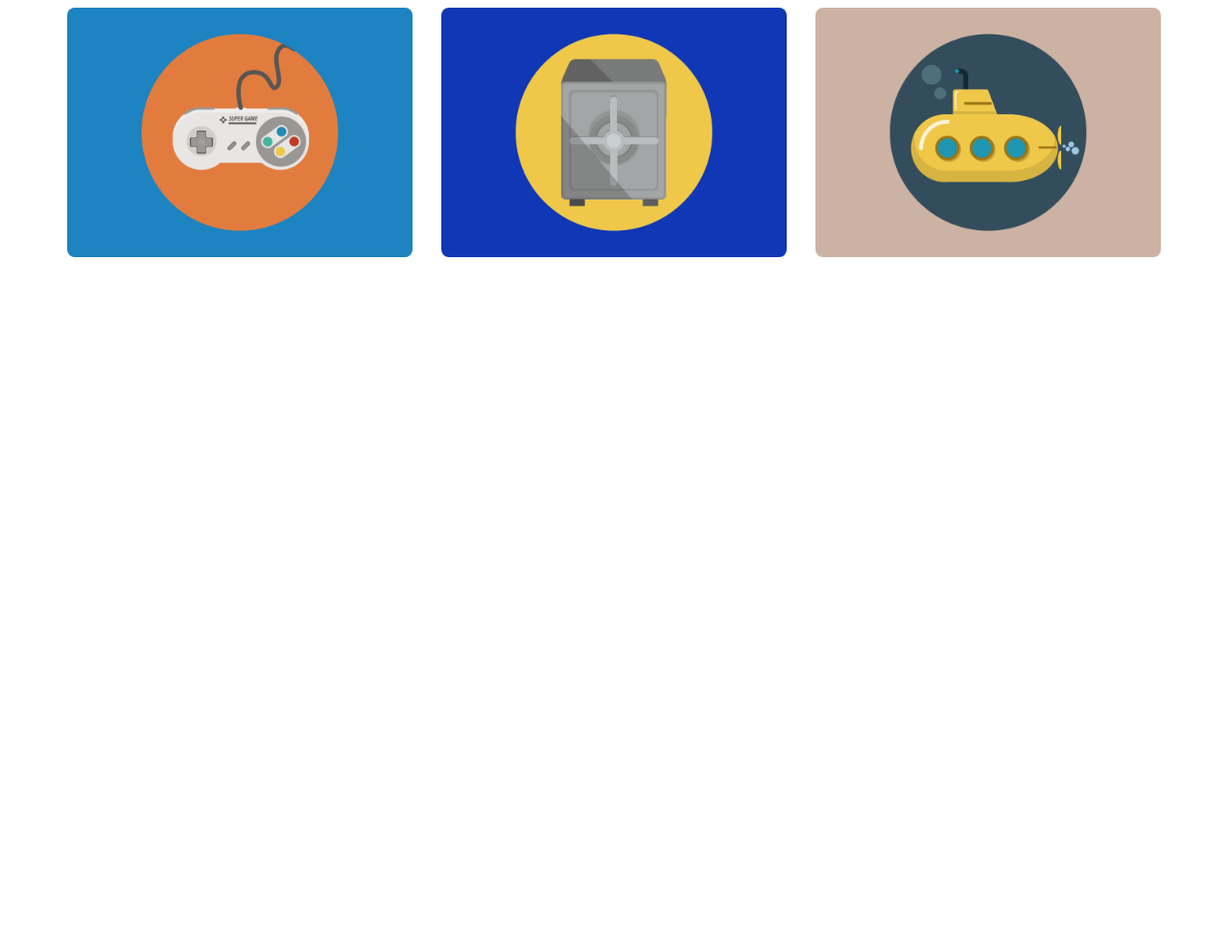
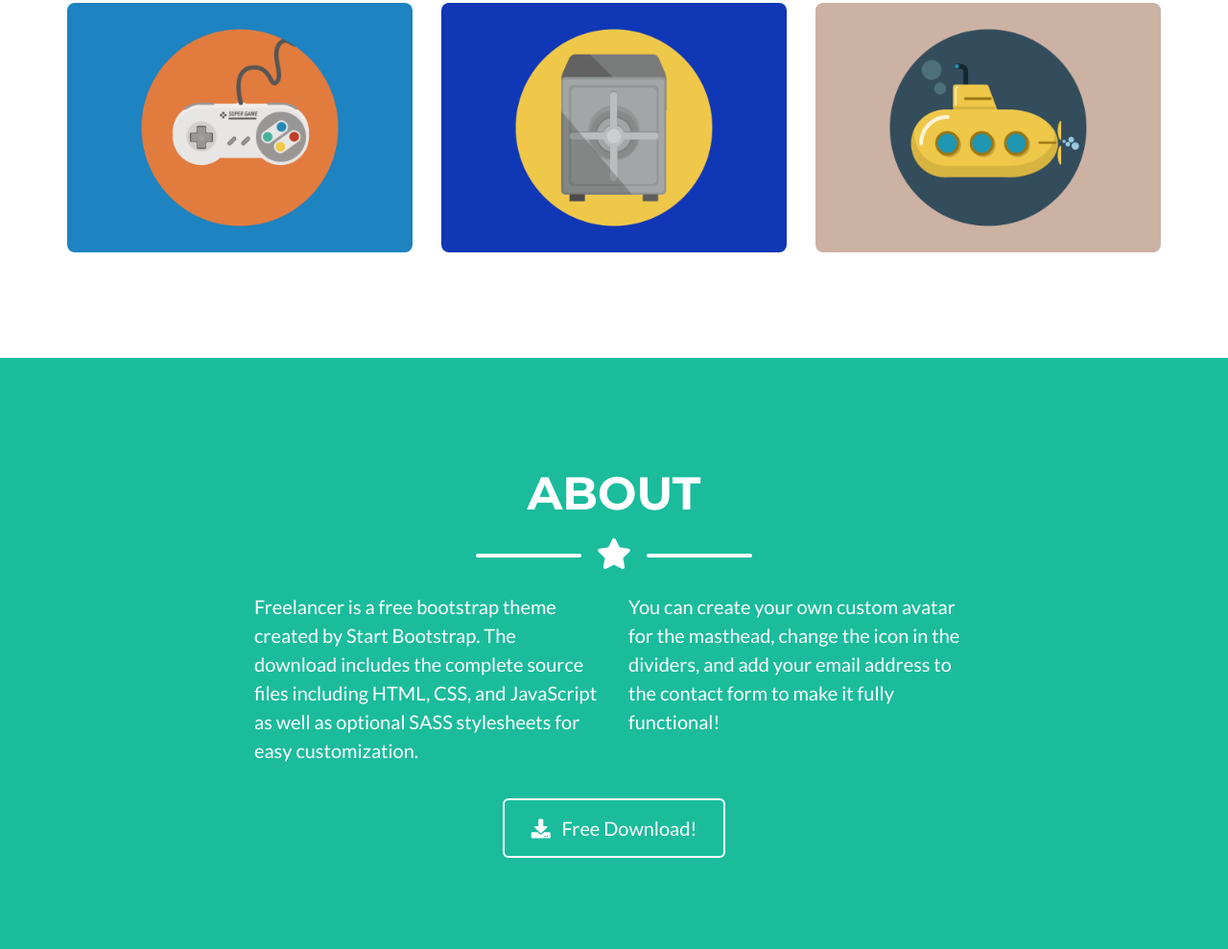
Before and after one commit to pep1994/html-css-bootstrap-freelancer, a plain HTML site: page index.html in a window 1280 px wide. Shown: the part 1358-2347 px from the top of the page at 96% size. Before the commit the page ends 1736 px from the top, so only its background shows below. Drawn offline with Linux system fonts and the light colour scheme.

Commit message:
section about

```diff
--- a/index.html
+++ b/index.html
@@ -8,6 +8,7 @@
     <link rel="stylesheet" href="lib/bootstrap/css/bootstrap-theme.min.css">
     <link rel="stylesheet" href="lib/bootstrap/js/bootstrap.min.js">
     <link href="https://fonts.googleapis.com/css?family=Montserrat:300,400,700&display=swap" rel="stylesheet">
+    <link href="https://fonts.googleapis.com/css?family=Lato:300,400&display=swap" rel="stylesheet">
     <link rel="stylesheet" href="lib/css/style.css">
     <title>Start Bootstrap</title>
   </head>
@@ -36,6 +37,7 @@
         </div>
       </nav>
     </header>
+    <!-- fine header -->
 
     <main>
 
@@ -119,6 +121,50 @@
           </div>
         </div>
       </section>
+      <!-- fine section cards -->
+
+      <!-- inizio section about -->
+      <section id="about">
+        <div class="container">
+          <div class="row">
+            <div class="col-lg-12">
+              <div class="title-about">
+                <h2>ABOUT</h2>
+                <div class="divisor">
+                  <span class="line-white"></span>
+                  <span class="star-white fas fa-star"></span>
+                  <span class="line-white"></span>
+                </div>
+              </div>
+            </div>
+            <div class="col-lg-4 col-lg-offset-2">
+              <div class="caption">
+                <p>
+                  Freelancer is a free bootstrap theme created by Start Bootstrap. The download includes the complete source files including HTML, CSS, and JavaScript as well as optional SASS stylesheets for easy customization.
+                </p>
+              </div>
+            </div>
+            <div class="col-lg-4">
+              <div class="caption">
+                <p>
+                  You can create your own custom avatar for the masthead, change the icon in the dividers, and add your email address to the contact form to make it fully functional!
+                </p>
+              </div>
+            </div>
+            <div class="col-lg-12">
+              <div class="button-container">
+                <button type="button" class="btn btn-lg download">
+                  <i class="fas fa-download"></i>
+                  Free Download!
+                </button>
+              </div>
+            </div>
+          </div>
+        </div>
+      </section>
+      <!-- fine section about -->
+
+
     </main>
   </body>
 </html>
--- a/lib/css/style.css
+++ b/lib/css/style.css
@@ -119,7 +119,7 @@ nav {
 }
 
 #cards {
-  padding-top: 100px;
+  padding-top: 95px;
   padding-bottom: 80px;
 }
 
@@ -143,3 +143,49 @@ nav {
   width: 110px;
   border-radius: 5px;
 }
+
+/* section about */
+#about {
+  background-color: #1abc9c;
+  padding-top: 95px;
+  padding-bottom: 95px;
+}
+
+#about h2 {
+  font-size: 48px;
+  color: #fff;
+  font-weight: 700;
+}
+
+#about p {
+  font-size: 20px;
+  color: #fff;
+  line-height: 30px;
+  font-family: 'Lato', 'Montserrat', sans-serif;
+}
+
+.title-about {
+  text-align: center;
+}
+
+.button-container {
+  text-align: center;
+  margin-top: 25px;
+}
+
+.download {
+  background-color: transparent;
+  border: solid 2px #fff;
+  color: #fff;
+  padding: 16px 28px;
+  font-size: 20px;
+  font-family: 'Lato', 'Montserrat', sans-serif;
+}
+
+.download:hover {
+  background-color: #fff;
+}
+
+.download i {
+  margin-right: 8px;
+}
```
